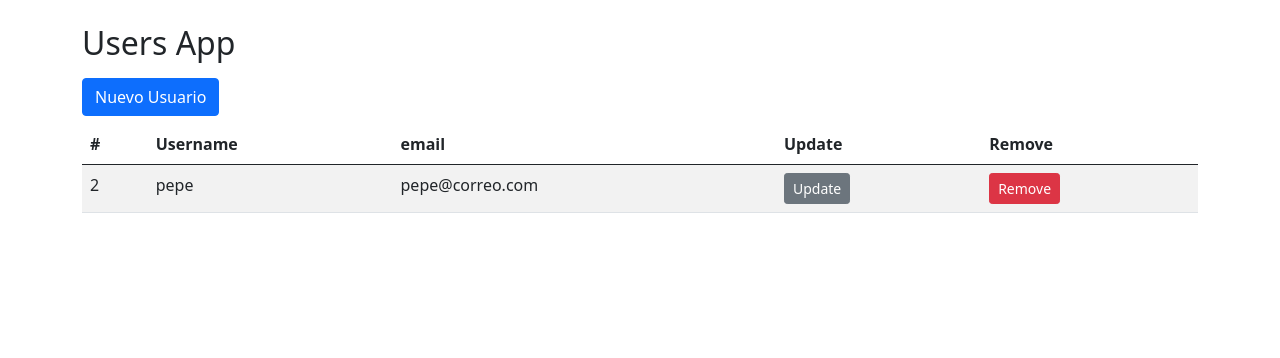
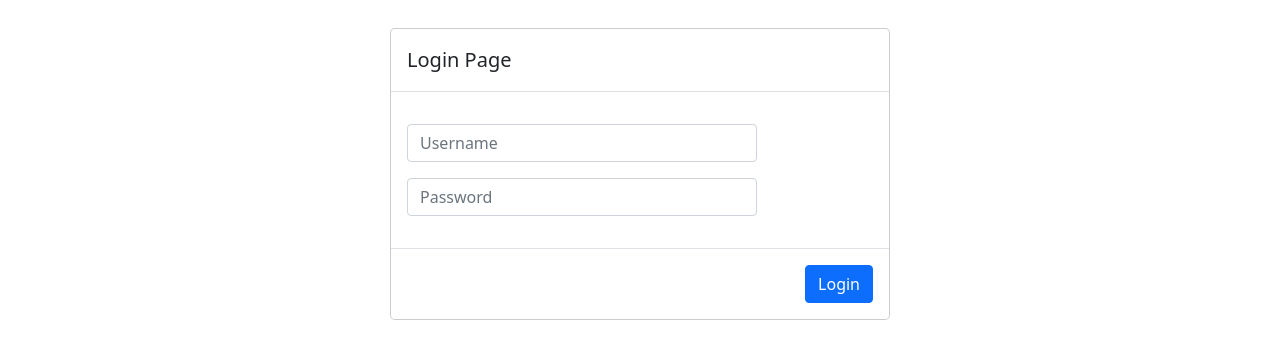
Before and after one commit to LuisRFE0/login-react, a React (Vite) app: page / in a window 1280 px wide. Shown: the top 358 px of the page. Built offline with nearby package versions, Linux system fonts and the light colour scheme.

Commit message:
login localstorage listo

```diff
--- a/src/UsersApp.jsx
+++ b/src/UsersApp.jsx
@@ -1,39 +1,29 @@
-import { UserList } from "./components/UserList"
-import { UserModalForm } from "./components/UserModalForm";
-import { useUsers } from "./hooks/useUsers";
+import { LoginPage } from "./auth/pages/LoginPage"
+import { UsersPage } from "./pages/UsersPage"
+import { Navbar } from "./components/layout/Navbar"
+import { useAuth } from "./auth/hooks/useAuth"
+
 
 
 export const UsersApp = () => {
 
-  const { users, userSelected, initialUserForm, handlerAddUser, handlerRemoveuser, handlerUserSelectedForm, visibleForm, handlerVisibleForm } = useUsers();
+  const { login, handlerLogin, handlerLogOut } = useAuth();
 
   return (
+
     <>
-      {!visibleForm ||
-        <UserModalForm handlerVisibleForm={handlerVisibleForm}
-          initialUserForm={initialUserForm}
-          handlerAddUser={handlerAddUser}
-          userSelected={userSelected} />
+      {login.isAuth ?
+        (<>
+          <Navbar login={login} handlerLogOut={handlerLogOut} />
+          < UsersPage />
+        </>)
+        :
+        <LoginPage
+          handlerLogin={handlerLogin}
+        />
       }
 
-      <div className="container my-4">
-        <h2>Users App</h2>
-        <div className="row">
-          <div className="col">
-            {visibleForm || <button className="btn btn-primary my-2" onClick={() => handlerVisibleForm(true)}>Nuevo Usuario</button>
-            }
-            {users.length === 0
-              ? <div className="alert alert-warning text-center">No Hay Usuarios En el Sistema</div>
-              : <UserList
-                users={users}
-                handlerRemoveuser={handlerRemoveuser}
-                handlerUserSelectedForm={handlerUserSelectedForm} />
-            }
+    </>
 
-          </div>
-        </div>
-
-      </div>
-    </>
   )
 }
--- /dev/null
+++ b/src/auth/hooks/useAuth.js
@@ -0,0 +1,62 @@
+import { useReducer } from "react";
+import { loginReducer } from "../reducers/loginReducer";
+import Swal from "sweetalert2";
+import { loginUser } from "../services/authService";
+
+
+
+const initialUser = !JSON.parse(sessionStorage.getItem('login')) ? {
+    isAuth: false,
+    user: undefined
+} : JSON.parse(sessionStorage.getItem('login'));
+
+export const useAuth = () => {
+
+
+    const [login, dispatch] = useReducer(loginReducer, initialUser)
+
+    const handlerLogin = ({ username, password }) => {
+        const isLogin = loginUser({ username, password });
+        if (isLogin) {
+
+            const user = {
+                username: 'admin'
+            }
+            dispatch({
+                type: 'login',
+                payload: user
+            });
+
+            sessionStorage.setItem('login', JSON.stringify({ isAuth: true, user }));
+
+        } else {
+            Swal.fire(
+                'Error',
+                "Username y/o password incorrectos",
+                'error'
+            )
+        }
+    }
+
+    const handlerLogOut = () => {
+        dispatch(
+            {
+                type: 'logout'
+            }
+        )
+
+        sessionStorage.removeItem('login');
+    }
+
+
+
+
+
+
+    return {
+        login,
+        handlerLogin,
+        handlerLogOut
+    }
+
+}
--- /dev/null
+++ b/src/auth/pages/LoginPage.jsx
@@ -0,0 +1,75 @@
+import { useState } from "react"
+import Swal from "sweetalert2";
+
+
+const initialLoginForm = {
+    username: '',
+    password: ''
+}
+export const LoginPage = ({ handlerLogin }) => {
+
+    const [loginForm, setLoginForm] = useState(initialLoginForm);
+    const { username, password } = loginForm;
+
+    const onInputChage = ({ target }) => {
+        const { name, value } = target;
+        setLoginForm({
+            ...loginForm, [name]: value
+        })
+
+    }
+
+    const onsubmitForm = (event) => {
+        event.preventDefault();
+        if (!username || !password) {
+            Swal.fire(
+                'Error',
+                "Username y password requeridos",
+                'error'
+            )
+
+        }
+        handlerLogin(loginForm);
+        setLoginForm(initialLoginForm);
+    }
+
+    return (
+
+        <>
+            <div className="modal" style={{ display: 'block' }} tabIndex="-1">
+                <div className="modal-dialog">
+                    <div className="modal-content">
+                        <div className="modal-header">
+                            <h5 className="modal-title">Login Page</h5>
+                        </div>
+                        <form onSubmit={onsubmitForm}>
+                            <div className="modal-body">
+
+                                <input className="form-control my-3 w-75"
+                                    value={username}
+                                    placeholder="Username"
+                                    name="username"
+                                    onChange={onInputChage}
+
+                                />
+
+                                <input className="form-control my-3 w-75"
+                                    placeholder="Password"
+                                    name="password"
+                                    type="password"
+                                    value={password}
+                                    onChange={onInputChage}
+                                />
+
+                            </div>
+                            <div className="modal-footer">
+                                <button type="submit" className="btn btn-primary">Login</button>
+                            </div>
+                        </form>
+                    </div>
+                </div>
+            </div>
+        </>
+
+    )
+}
--- /dev/null
+++ b/src/auth/reducers/loginReducer.js
@@ -0,0 +1,19 @@
+
+export const loginReducer = (state = {}, action) => {
+
+    switch (action.type) {
+        case 'login':
+            return {
+                isAuth: true,
+                user: action.payload
+            };
+
+        case 'logout':
+            return {
+                isAuth: false
+            };
+        default: return state;
+    }
+
+
+}
--- /dev/null
+++ b/src/auth/services/authService.js
@@ -0,0 +1,4 @@
+
+export const loginUser = (userLogin) => {
+    return (userLogin.username === 'admin' && userLogin.password === '1234');
+}
--- /dev/null
+++ b/src/components/layout/Navbar.jsx
@@ -0,0 +1,26 @@
+
+export const Navbar = ({ login, handlerLogOut }) => {
+    return (
+        <>
+            <nav className="navbar navbar-expand-lg navbar-light bg-light">
+                <div className="container-fluid">
+                    <a className="navbar-brand" href="#">UsersApp</a>
+                    <button className="navbar-toggler" type="button" data-bs-toggle="collapse" data-bs-target="#navbarNav" aria-controls="navbarNav" aria-expanded="false" aria-label="Toggle navigation">
+                        <span className="navbar-toggler-icon"></span>
+                    </button>
+                    <div className="collapse navbar-collapse justify-content-end" id="navbarNav">
+                        <span className="nav-item nav-link text-primary mx-3">{login.user?.username}</span>
+
+                        <button className="btn btn-outline-danger "
+                            onClick={() => handlerLogOut()}>
+                            CerrarSesion
+                        </button>
+
+                    </div>
+                </div>
+            </nav>
+        </>
+
+
+    )
+}
--- a/src/main.jsx
+++ b/src/main.jsx
@@ -1,5 +1,6 @@
 import React from 'react'
 import ReactDOM from 'react-dom/client'
+import { UsersPage } from './pages/UsersPage'
 import { UsersApp } from './UsersApp'
 
 ReactDOM.createRoot(document.getElementById('root')).render(
--- /dev/null
+++ b/src/pages/UsersPage.jsx
@@ -0,0 +1,42 @@
+import { UserList } from "../components/UserList";
+import { UserModalForm } from "../components/UserModalForm";
+import { useUsers } from "../hooks/useUsers";
+
+
+
+export const UsersPage = () => {
+
+    const { users, userSelected, initialUserForm, handlerAddUser, handlerRemoveuser, handlerUserSelectedForm, visibleForm, handlerVisibleForm } = useUsers();
+
+    return (
+        <>
+
+
+            {!visibleForm ||
+                <UserModalForm handlerVisibleForm={handlerVisibleForm}
+                    initialUserForm={initialUserForm}
+                    handlerAddUser={handlerAddUser}
+                    userSelected={userSelected} />
+            }
+
+            <div className="container my-4">
+                <h2>Users App</h2>
+                <div className="row">
+                    <div className="col">
+                        {visibleForm || <button className="btn btn-primary my-2" onClick={() => handlerVisibleForm(true)}>Nuevo Usuario</button>
+                        }
+                        {users.length === 0
+                            ? <div className="alert alert-warning text-center">No Hay Usuarios En el Sistema</div>
+                            : <UserList
+                                users={users}
+                                handlerRemoveuser={handlerRemoveuser}
+                                handlerUserSelectedForm={handlerUserSelectedForm} />
+                        }
+
+                    </div>
+                </div>
+
+            </div>
+        </>
+    )
+}
```
